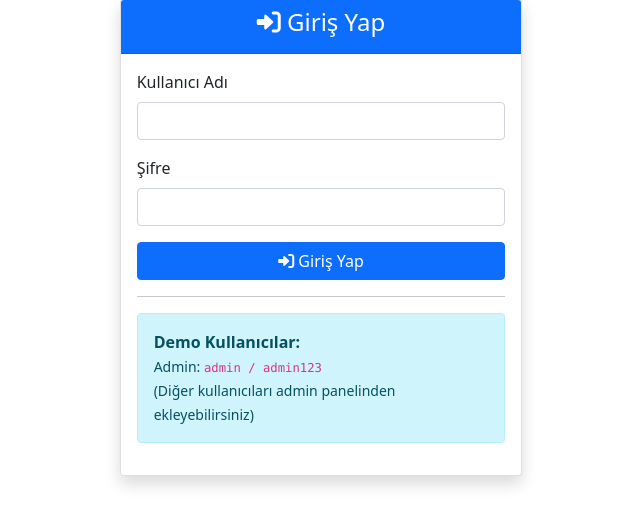
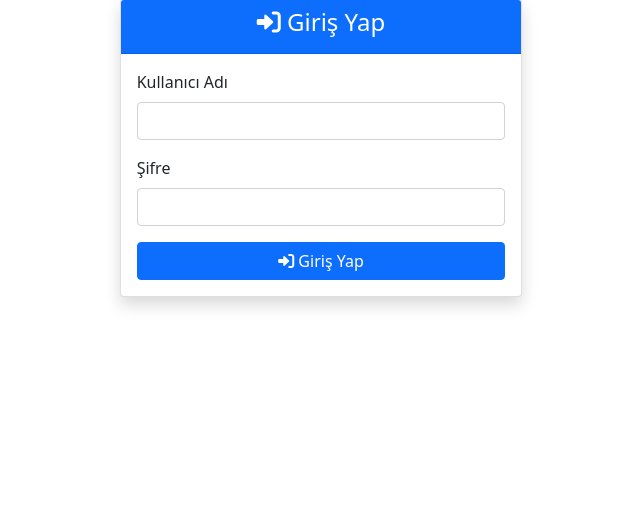
Before and after one commit to ozmenkaya/todo, a Flask app: page /login in a window 1280 px wide. Shown: the part 79-605 px from the top of the page, without its empty margins (319-959 px from the left). Run offline with Flask 3, Linux system fonts and the light colour scheme.

Commit message:
Remove demo credentials from login page for production security

```diff
--- a/templates/login.html
+++ b/templates/login.html
@@ -25,15 +25,6 @@
                         </button>
                     </div>
                 </form>
-
-                <hr>
-                <div class="alert alert-info">
-                    <strong>Demo Kullanıcılar:</strong><br>
-                    <small>
-                        Admin: <code>admin / admin123</code><br>
-                        (Diğer kullanıcıları admin panelinden ekleyebilirsiniz)
-                    </small>
-                </div>
             </div>
         </div>
     </div>
```
